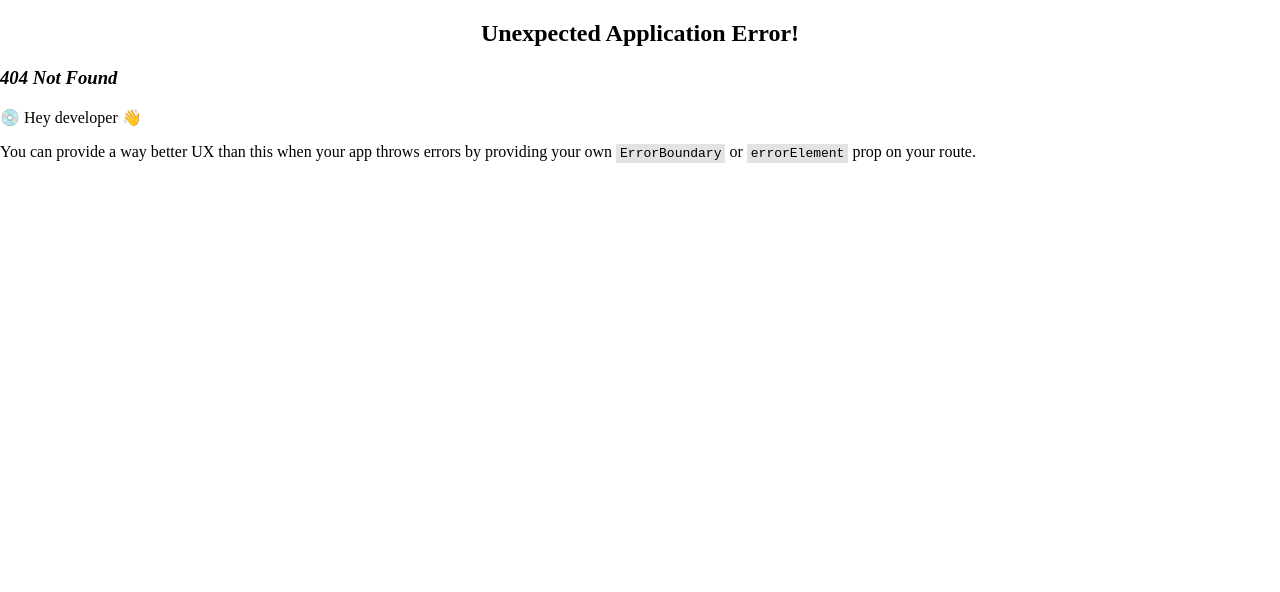
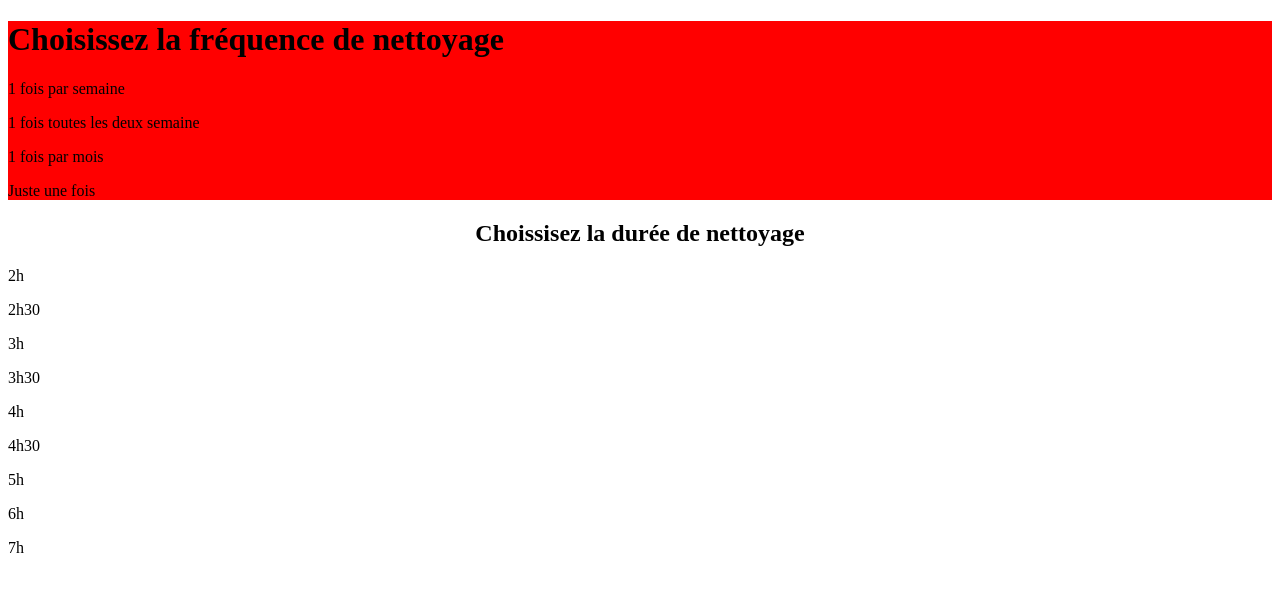
Before and after one commit to lucasA49/aknettoyage, a React (Vite) app in the folder vite-project/client/: page /formu in a window 1280 px wide. Before the commit this address had no page. Shown: the top 592 px of the page. Built offline with nearby package versions, Linux system fonts and the light colour scheme.

Commit message:
mise en place du deploiement & fix du css header

```diff
--- a/vite-project/client/index.html
+++ b/vite-project/client/index.html
@@ -1,11 +1,10 @@
-<!doctype html>
 <!doctype html>
 <html lang="fr">
   <head>
     <meta charset="UTF-8" />
     <link rel="icon" href="/src/assets/favicon.ico" />
     <meta name="viewport" content="width=device-width, initial-scale=1.0" />
-    <title>Harmonia</title>
+    <title>AK Nettoyage </title>
   </head>
   <body>
     <div id="root"></div>
--- a/vite-project/client/src/components/Header.jsx
+++ b/vite-project/client/src/components/Header.jsx
@@ -23,9 +23,9 @@ function Header() {
 
       {/* EN ATTENTE DE ROOT POUR LE BOUTON !! */}
       <nav id="banner">
-        <NavLink to="nettoyagevéhiculeintérieur">Lavage Intérieur</NavLink>
-        <NavLink to="nettoyagevéhiculeextérieur">Lavage Extérieur </NavLink>
-        <NavLink to="nettoyagemobiliertextile">
+        <NavLink to="/NéttoyageIntérieur">Lavage Intérieur</NavLink>
+        <NavLink to="/Néttoyageextérieur">Lavage Extérieur </NavLink>
+        <NavLink to="/Mobilier">
           Nettoyage de Mobilier textille
         </NavLink>
       </nav>
--- /dev/null
+++ b/vite-project/client/src/pages/Formulaire.jsx
@@ -0,0 +1,25 @@
+import "./formu.css"
+function formulaire () {
+ return (
+     <><div className="red">
+         <h1>Choisissez la fréquence de nettoyage</h1>
+         <p>1 fois par semaine</p>
+         <p>1 fois toutes les deux semaine</p>
+         <p>1 fois par mois</p>
+         <p>Juste une fois </p>
+     </div><div>
+             <h2>Choissisez la durée de nettoyage</h2>
+             <p>2h</p>
+             <p>2h30</p>
+             <p>3h</p>
+             <p>3h30</p>
+             <p>4h</p>
+             <p>4h30</p>
+             <p>5h</p>
+             <p>6h</p>
+             <p>7h</p>
+         </div></>
+ );
+
+}
+export default formulaire;
--- /dev/null
+++ b/vite-project/client/src/pages/formu.css
@@ -0,0 +1,3 @@
+.red{
+    background-color: red;
+}
--- a/vite-project/client/src/styles/Footer.css
+++ b/vite-project/client/src/styles/Footer.css
@@ -5,9 +5,6 @@ footer {
     background-color: #525252;
     flex-direction: column;
     align-items: center;
-
-    color: white;
-
     & h5 {
       font-size: 25px;
       color: white;
--- a/vite-project/client/src/styles/Header.css
+++ b/vite-project/client/src/styles/Header.css
@@ -3,6 +3,7 @@ header {
       display: flex;
       justify-content: space-between;
       align-items: center;
+
 
       & .logo {
         padding: 1rem;
@@ -11,17 +12,17 @@ header {
       & #contact-nav {
         display: flex;
         align-items: center;
-        gap: 4rem;
-        padding: 0 2rem 0 0;
+        gap: 0rem;
 
         & > img {
+          display: flex;
           height: 80px;
           font-size: 25px;
+          margin-right: 4rem;
         }
 
         & .numero-tel {
           font-size: 24px;
-          /* left: 40%; */
           transform: translateX(-40%);
         }
 
@@ -29,8 +30,10 @@ header {
           text-decoration: none;
           background-color: grey;
           border-radius: 1rem;
-          padding: 0.8rem 1.2rem;
+          padding: 0.8rem 0.5rem;
+margin-right: 2rem;
           color: white;
+          width: 100%;
         }
       }
     }
@@ -42,6 +45,7 @@ header {
       gap: 4rem;
       background-color: #525252;
       height: 50px;
+      width: 100%;
 
       & a {
         text-decoration: none;
--- a/vite-project/client/src/styles/global.css
+++ b/vite-project/client/src/styles/global.css
@@ -1,5 +1,7 @@
 * {
     box-sizing: border-box;
+    margin: 0;
+    padding: 0;
   }
 
  html, body{
```
Also changed, not shown: vite-project/client/src/main.jsx (+21 -2 lines).
